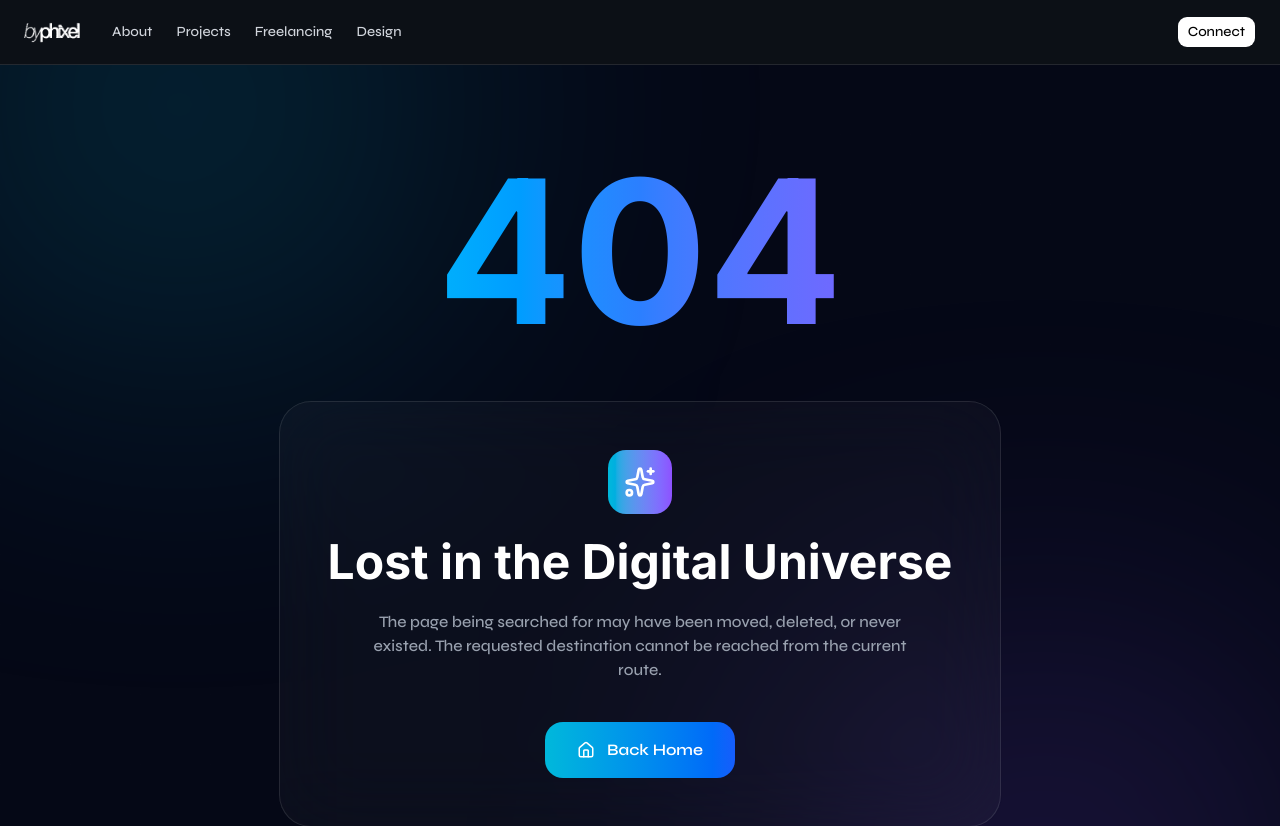
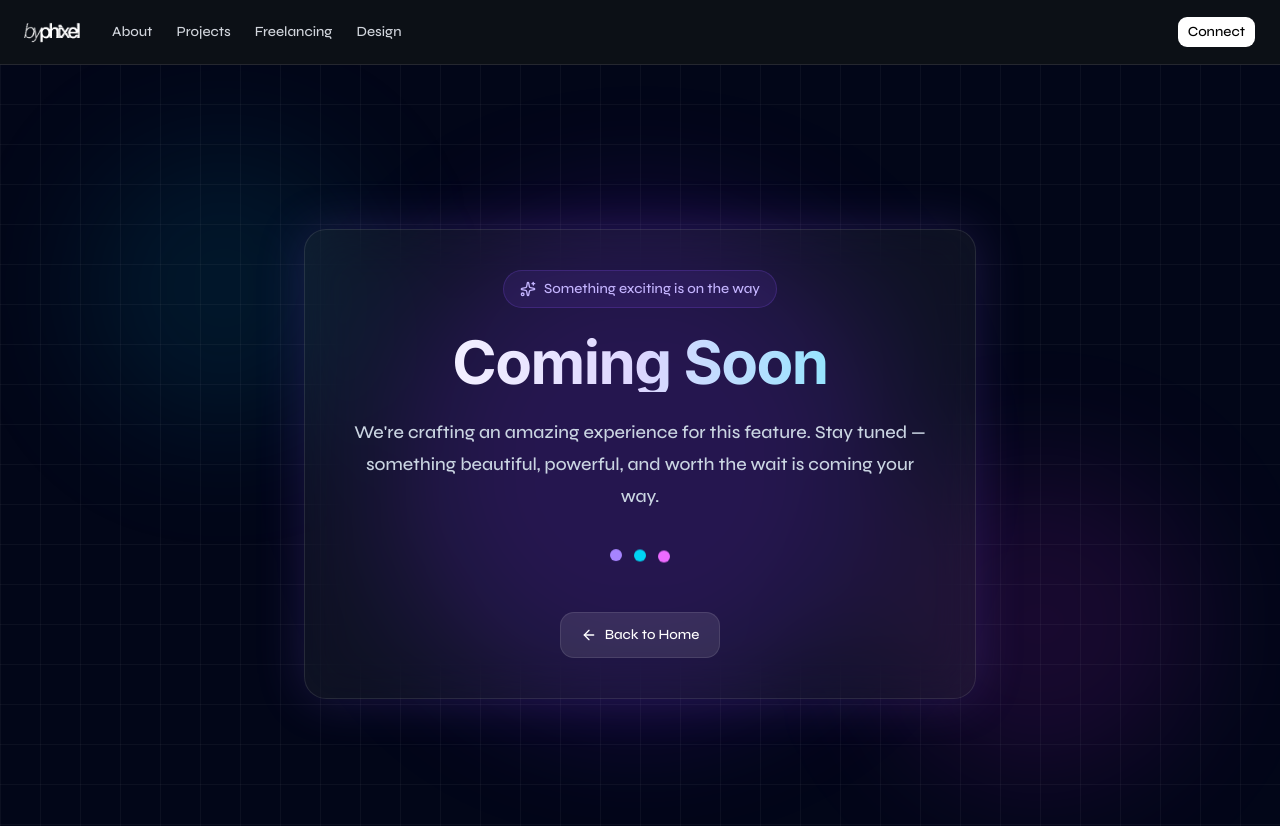
Before and after one commit to uixPhuke/portfolio, a Next.js app: page /gpt in a window 1280 px wide. Before the commit this address had no page. Shown: the top 826 px of the page. Built offline with nearby package versions, Linux system fonts and the light colour scheme.

Commit message:
feat: create TryGetPage component with background effects and navigation

```diff
--- /dev/null
+++ b/app/gpt/page.tsx
@@ -0,0 +1,60 @@
+// app/try-get/page.tsx
+import Link from "next/link";
+import { ArrowLeft, Sparkles } from "lucide-react";
+
+export default function TryGetPage() {
+  return (
+    <main className="relative flex min-h-screen items-center justify-center overflow-hidden bg-slate-950 px-6 py-12">
+      {/* Background Effects */}
+      <div className="absolute inset-0">
+        <div className="absolute left-1/2 top-1/2 h-[500px] w-[500px] -translate-x-1/2 -translate-y-1/2 rounded-full bg-violet-600/20 blur-3xl" />
+        <div className="absolute top-20 left-20 h-72 w-72 rounded-full bg-cyan-500/10 blur-3xl" />
+        <div className="absolute bottom-20 right-20 h-80 w-80 rounded-full bg-fuchsia-500/10 blur-3xl" />
+      </div>
+
+      {/* Grid Pattern */}
+      <div className="absolute inset-0 bg-[linear-gradient(rgba(255,255,255,0.04)_1px,transparent_1px),linear-gradient(90deg,rgba(255,255,255,0.04)_1px,transparent_1px)] bg-[size:40px_40px]" />
+
+      {/* Content */}
+      <div className="relative z-10 w-full max-w-2xl">
+        <div className="rounded-3xl border border-white/10 bg-white/5 p-10 text-center backdrop-blur-xl shadow-[0_0_50px_rgba(139,92,246,0.2)]">
+          {/* Badge */}
+          <div className="mb-6 inline-flex items-center gap-2 rounded-full border border-violet-500/20 bg-violet-500/10 px-4 py-2 text-sm font-medium text-violet-300">
+            <Sparkles className="h-4 w-4" />
+            Something exciting is on the way
+          </div>
+
+          {/* Heading */}
+          <h1 className="bg-gradient-to-r from-white via-violet-200 to-cyan-300 bg-clip-text text-5xl font-extrabold tracking-tight text-transparent sm:text-6xl">
+            Coming Soon
+          </h1>
+
+          {/* Description */}
+          <p className="mx-auto mt-6 max-w-xl text-base leading-8 text-slate-300 sm:text-lg">
+            We're crafting an amazing experience for this feature.
+            Stay tuned — something beautiful, powerful, and worth the wait
+            is coming your way.
+          </p>
+
+          {/* Decorative Dots */}
+          <div className="mt-10 flex items-center justify-center gap-3">
+            <span className="h-3 w-3 animate-bounce rounded-full bg-violet-400 [animation-delay:-0.3s]" />
+            <span className="h-3 w-3 animate-bounce rounded-full bg-cyan-400 [animation-delay:-0.15s]" />
+            <span className="h-3 w-3 animate-bounce rounded-full bg-fuchsia-400" />
+          </div>
+
+          {/* Back Button */}
+          <div className="mt-12">
+            <Link
+              href="/"
+              className="inline-flex items-center gap-2 rounded-xl border border-white/10 bg-white/10 px-5 py-3 text-sm font-medium text-white transition-all duration-300 hover:border-violet-400/40 hover:bg-white/15 hover:shadow-lg hover:shadow-violet-500/20"
+            >
+              <ArrowLeft className="h-4 w-4" />
+              Back to Home
+            </Link>
+          </div>
+        </div>
+      </div>
+    </main>
+  );
+}
```
